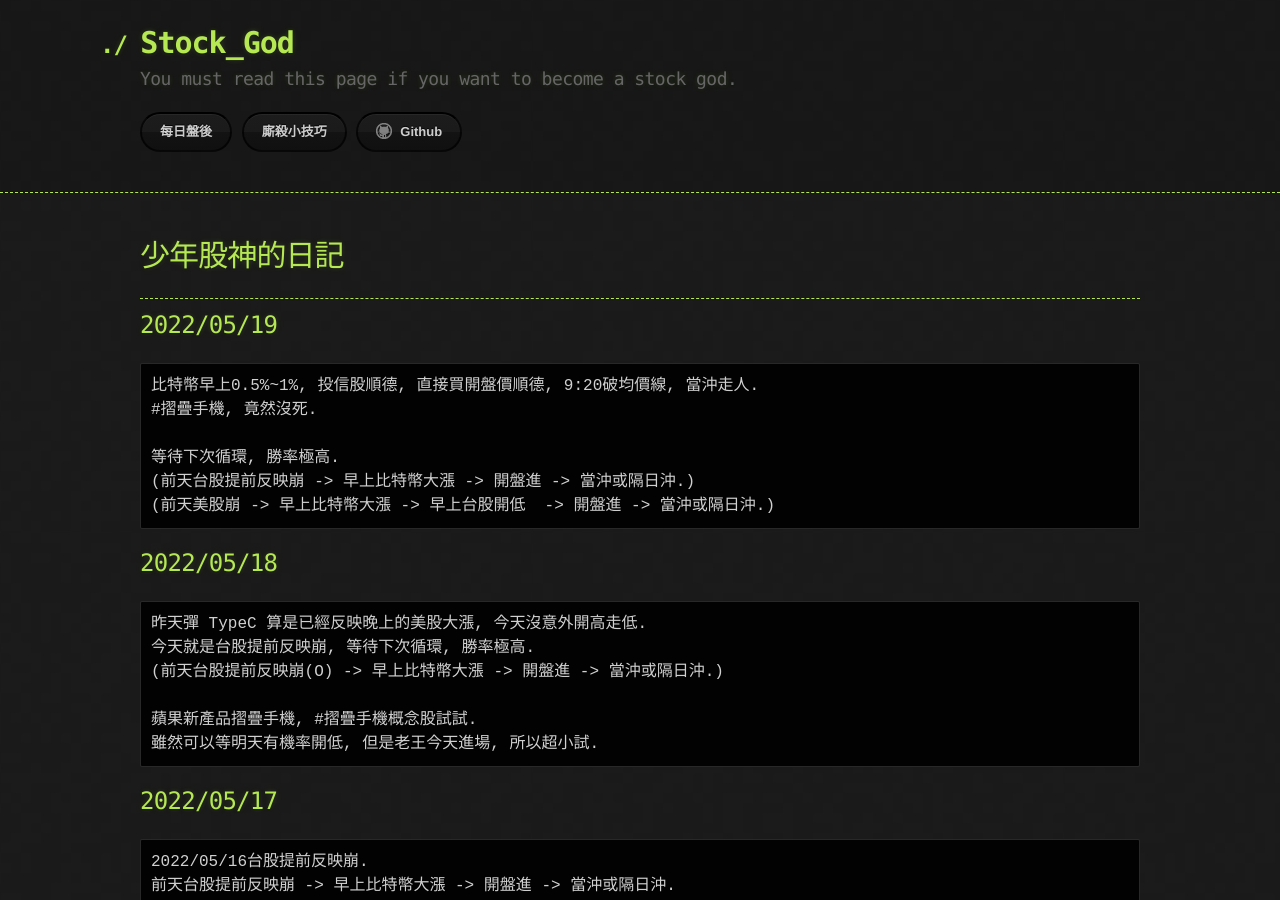
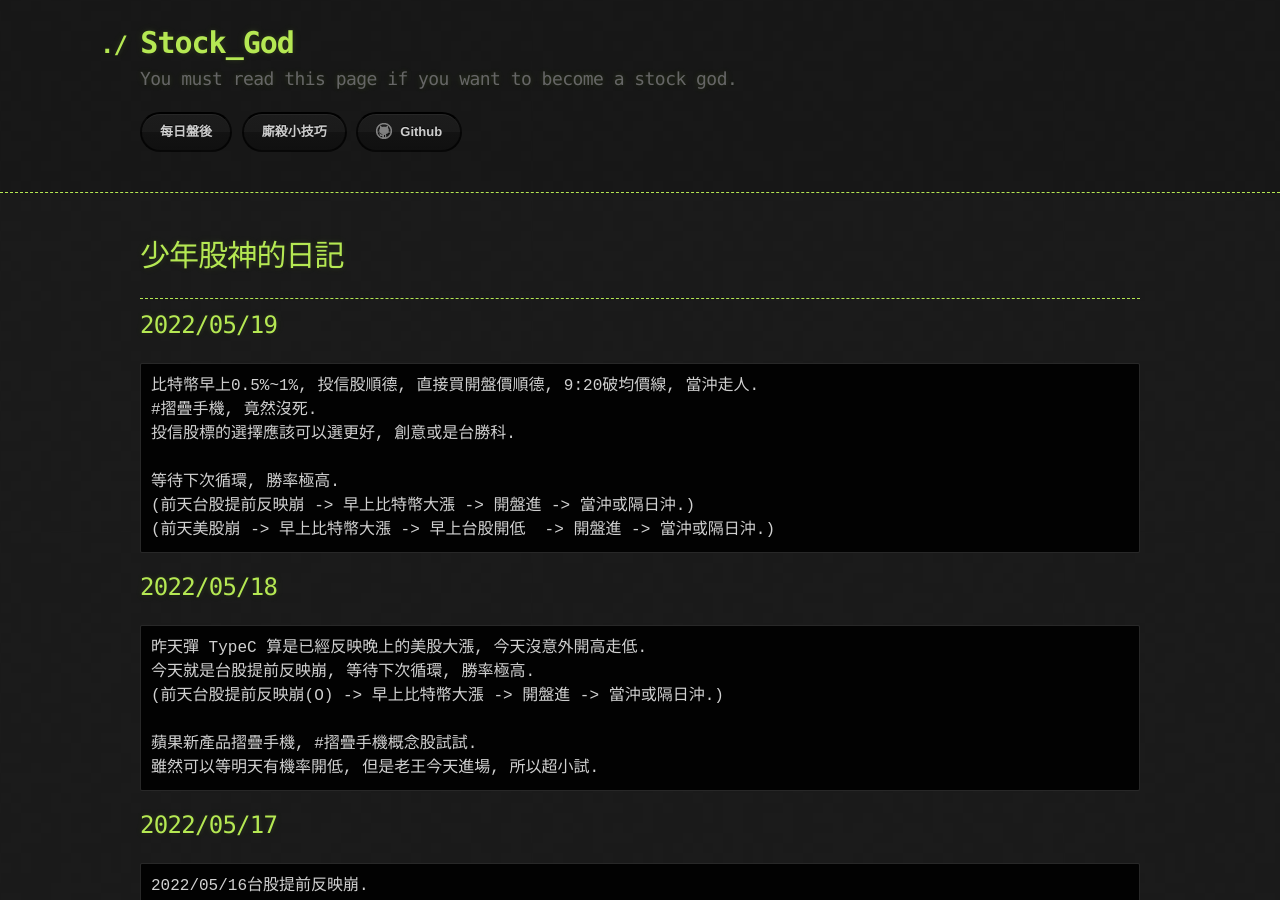
Before and after one commit to lepg5487/Stock_God, a Jekyll site: the page built from index.md, in a window 1280 px wide and 900 px high. Built offline with Jekyll 4.4.1, drawn with Linux system fonts in a browser that asks for light colours; our own code applies the rules of GitHub Pages for plain Markdown files.

Commit message:
Update index.md

````diff
--- a/index.md
+++ b/index.md
@@ -10,6 +10,7 @@ layout: testlayouts
 ```
 比特幣早上0.5%~1%, 投信股順德, 直接買開盤價順德, 9:20破均價線, 當沖走人.
 #摺疊手機, 竟然沒死.
+投信股標的選擇應該可以選更好, 創意或是台勝科.
 
 等待下次循環, 勝率極高.
 (前天台股提前反映崩 -> 早上比特幣大漲 -> 開盤進 -> 當沖或隔日沖.)
````
